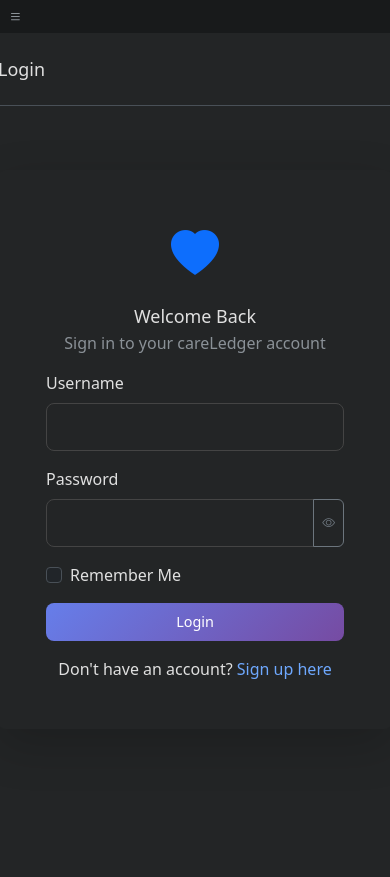
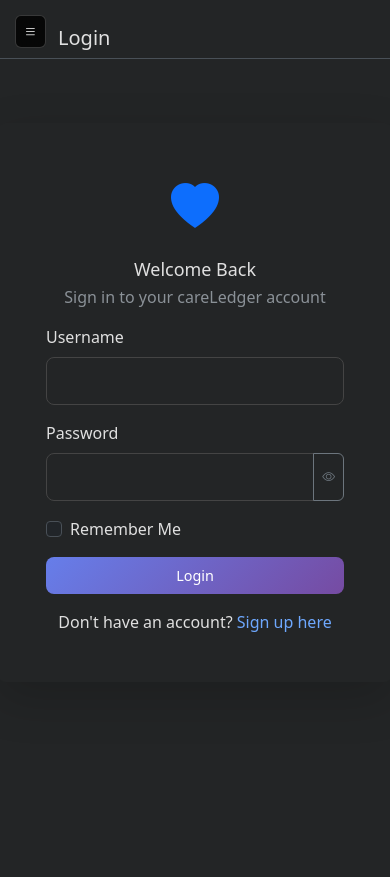
Before and after one commit to SanchitX1609/careLedger, a Flask app: page /auth/login in a window 390 px wide. After the commit the page ends 844 px from the top of that part, so only its background shows below. Run offline with Flask 3, Linux system fonts and the light colour scheme; the page is wider than the window, and the part outside it is not shown.

Commit message:
Mobile UI Enhancements

```diff
--- a/app/templates/base.html
+++ b/app/templates/base.html
@@ -334,6 +334,97 @@
             .mt-4 { margin-top: 1rem !important; }
         }
 
+        /* Enhanced mobile-friendly cards */
+        @media (max-width: 992px) {
+            .col-xl-3 {
+                margin-bottom: 1rem;
+            }
+
+            .card-hover {
+                margin-bottom: 1rem;
+            }
+
+            /* Make dashboard cards 2 per row on mobile */
+            .col-xl-3.col-md-6 {
+                flex: 0 0 auto;
+                width: 50%;
+            }
+        }
+
+        /* Enhanced mobile navigation styles */
+        @media (max-width: 767.98px) {
+            .sidebar {
+                position: fixed;
+                top: 0;
+                left: -100%;
+                width: 280px;
+                height: 100vh;
+                z-index: 1050;
+                transition: left 0.3s ease-in-out;
+                overflow-y: auto;
+            }
+
+            .sidebar.show {
+                left: 0;
+            }
+
+            .main-content {
+                margin-left: 0;
+                width: 100%;
+                padding-top: 60px; /* Space for hamburger menu */
+            }
+
+            /* Mobile hamburger menu positioning fix */
+            .mobile-menu-toggle {
+                position: fixed;
+                top: 15px;
+                left: 15px;
+                z-index: 1060;
+                background: rgba(0, 0, 0, 0.8);
+                border: 1px solid rgba(255, 255, 255, 0.2);
+                color: white;
+                padding: 8px 12px;
+                border-radius: 6px;
+                backdrop-filter: blur(10px);
+            }
+
+            .mobile-menu-toggle:hover {
+                background: rgba(0, 0, 0, 0.9);
+                color: white;
+            }
+
+            /* Fix page title positioning on mobile */
+            .page-header-mobile {
+                padding-left: 60px; /* Space for hamburger menu */
+                padding-right: 10px;
+                flex-wrap: nowrap !important;
+                align-items: center !important;
+                gap: 10px;
+            }
+
+            .page-header-mobile h1 {
+                font-size: 1.25rem !important;
+                margin-bottom: 0 !important;
+                white-space: nowrap;
+                overflow: hidden;
+                text-overflow: ellipsis;
+                flex: 1;
+                min-width: 0;
+            }
+
+            .page-header-mobile .btn-toolbar {
+                flex: 0 0 auto;
+                margin-bottom: 0 !important;
+                width: auto !important;
+            }
+
+            .page-header-mobile .btn-toolbar .dropdown-toggle {
+                padding: 0.25rem 0.5rem;
+                font-size: 0.875rem;
+                white-space: nowrap;
+            }
+        }
+
         @media (max-width: 576px) {
             .container-fluid {
                 padding: 0;
```
Also changed, not shown: other parts of app/templates/base.html (+26 -2 lines), app/templates/alerts.html (+4 -4 lines).
